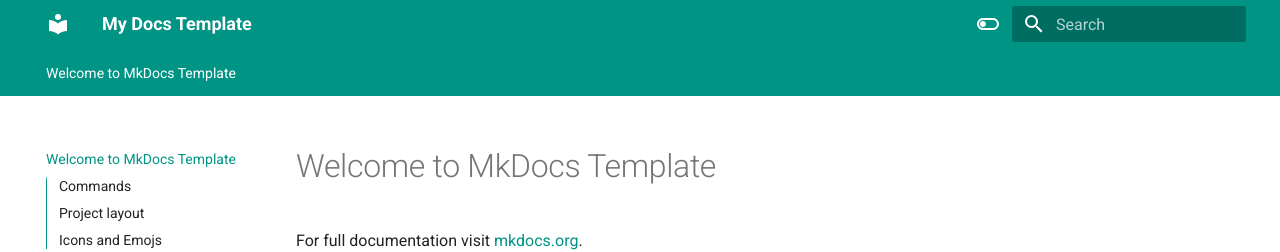
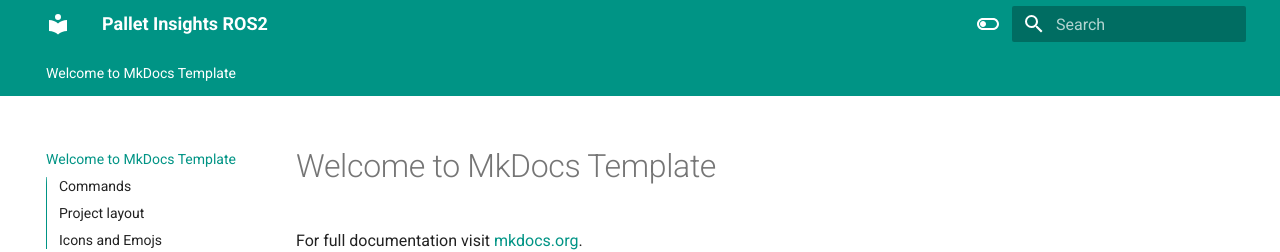
Before and after one commit to trushant05/pallet_insight_ros2, an MkDocs documentation site: the page built from docs/index.md, in a window 1280 px wide. Shown: the top 252 px of the page. Built offline with MkDocs 1.6.1 and Material for MkDocs 9.7.7, drawn with Linux system fonts in a browser that asks for light colours.

Commit message:
test mkdocs material website deployment

```diff
--- a/mkdocs.yml
+++ b/mkdocs.yml
@@ -1,4 +1,4 @@
-site_name: My Docs Template
+site_name: Pallet Insights ROS2
 theme:
     name: material
     features:
```
